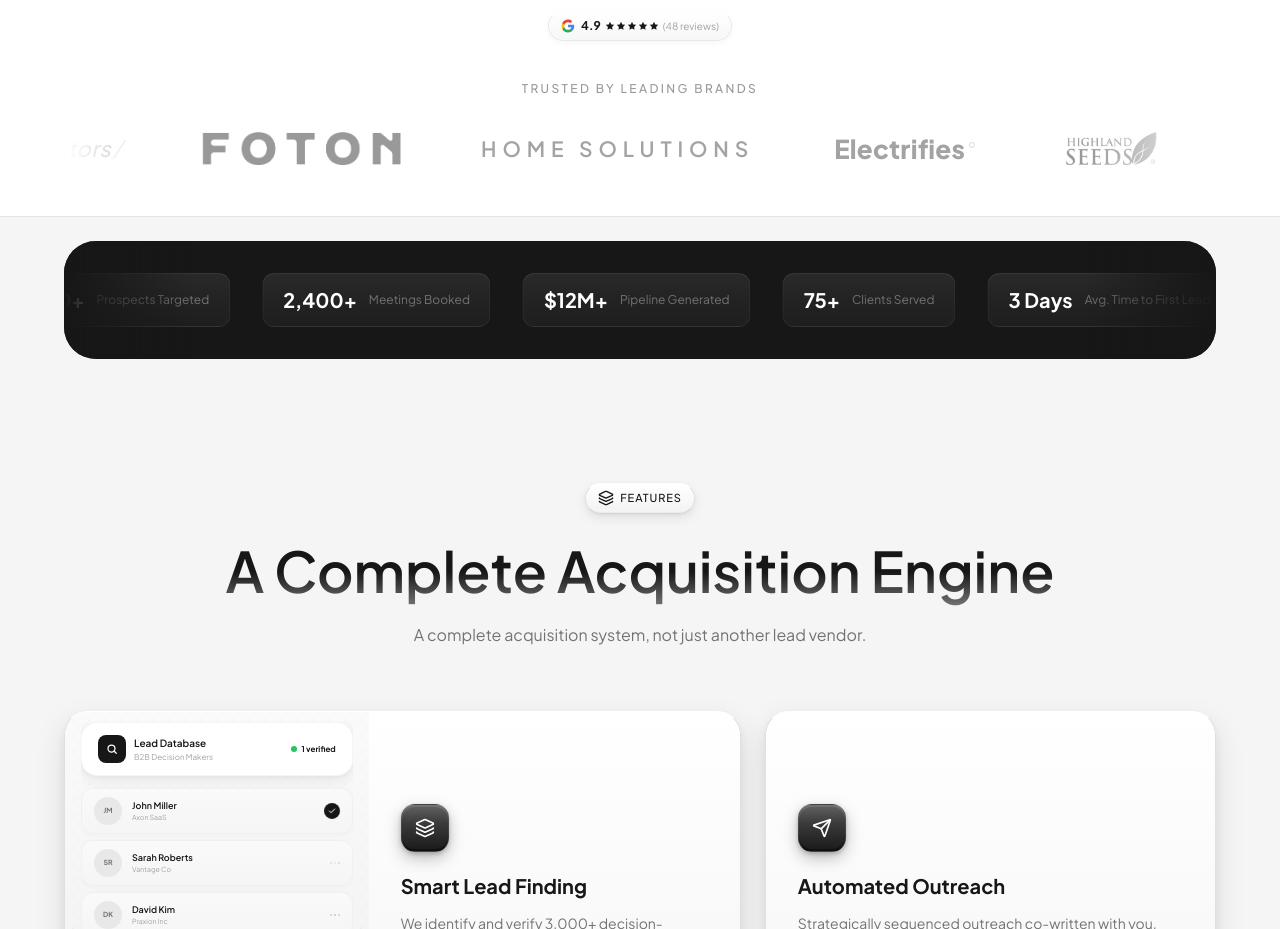
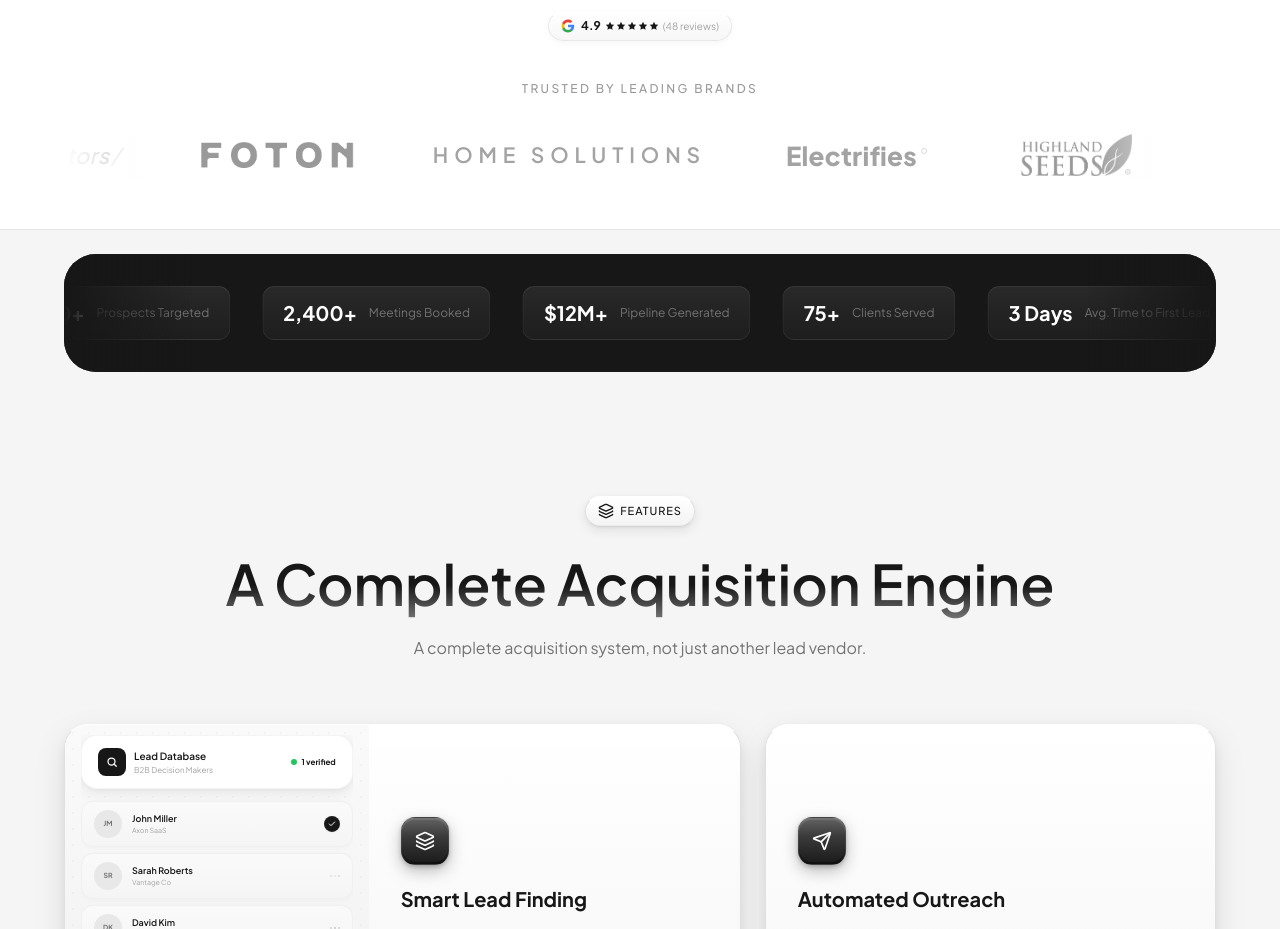
Before and after one commit to vedantheda/orbclone, a Next.js app: page / in a window 1280 px wide. Shown: the part 1280-2209 px from the top of the page. Built offline with nearby package versions, Linux system fonts and the light colour scheme.

Commit message:
Fix logo sizes in TrustedBy: Fotón smaller, Highland/EverSolar larger
Co-Authored-By: Claude Opus 4.6 <noreply@anthropic.com>

```diff
--- a/components/TrustedBy.tsx
+++ b/components/TrustedBy.tsx
@@ -10,6 +10,7 @@ interface BrandLogo {
   style: string
   decorator?: 'dot' | 'slash' | 'bar' | 'diamond' | 'circle'
   logo?: string
+  logoHeight?: string
 }
 
 const brands: BrandLogo[] = [
@@ -30,6 +31,7 @@ const brands: BrandLogo[] = [
     displayName: 'Fotón Asesores',
     style: '',
     logo: '/images/foton-asesores-logo.webp',
+    logoHeight: 'h-[22px] md:h-[26px]',
   },
   {
     name: 'home-solutions',
@@ -47,6 +49,7 @@ const brands: BrandLogo[] = [
     displayName: 'Highland Seeds',
     style: '',
     logo: '/images/highland-seeds-logo.png',
+    logoHeight: 'h-[36px] md:h-[42px]',
   },
   {
     name: 'pacific-united-power',
@@ -59,6 +62,7 @@ const brands: BrandLogo[] = [
     displayName: 'Ever Solar',
     style: '',
     logo: '/images/eversolar-logo.png',
+    logoHeight: 'h-[44px] md:h-[52px]',
   },
 ]
 
@@ -156,9 +160,9 @@ const TrustedBy = () => {
                       <Image
                         src={brand.logo}
                         alt={brand.displayName}
-                        width={140}
-                        height={40}
-                        className="h-[28px] md:h-[34px] w-auto object-contain opacity-40 grayscale brightness-0 hover:opacity-60 transition-opacity duration-300"
+                        width={160}
+                        height={60}
+                        className={`${brand.logoHeight || 'h-[28px] md:h-[34px]'} w-auto object-contain opacity-40 grayscale brightness-0 hover:opacity-60 transition-opacity duration-300`}
                       />
                     ) : (
                       <span
```
